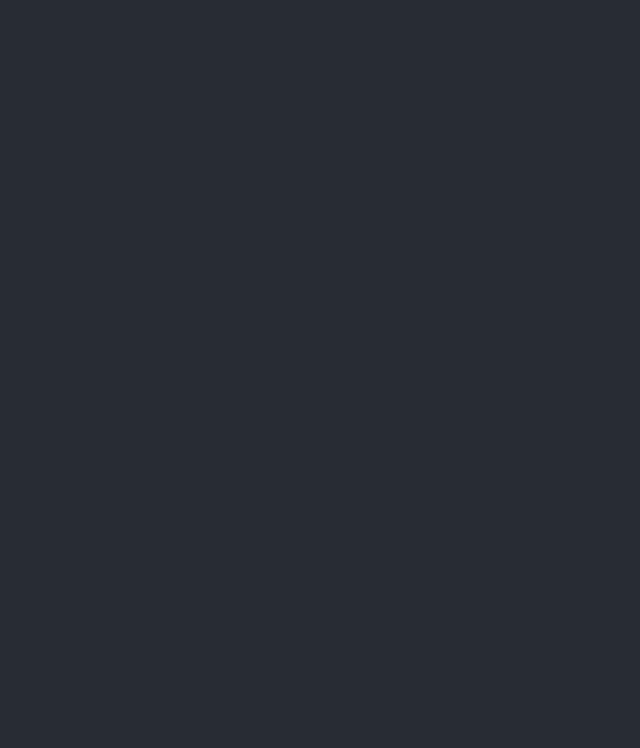
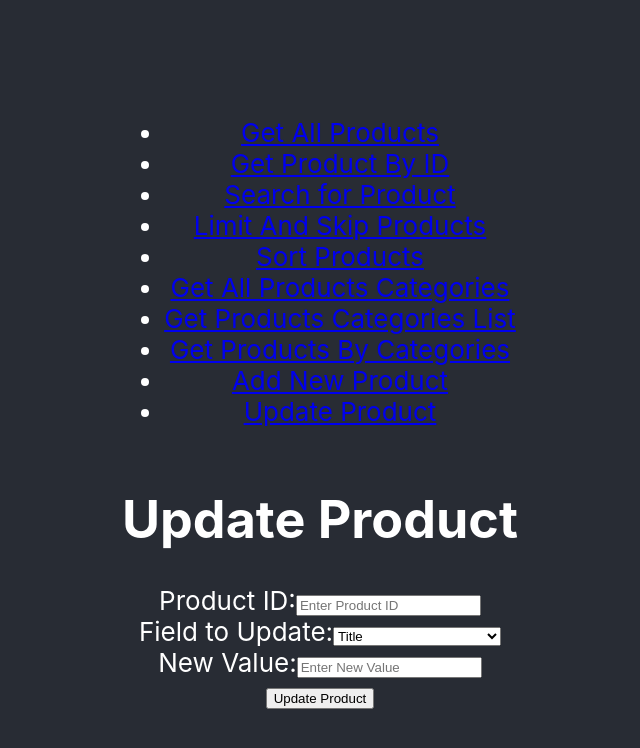
Before and after one commit to arees2nobani/productsTask, a React (Create React App) app: page /UpdateProduct in a window 1280 px wide. Before the commit this address had no page. Shown: the top 748 px of the page, without its empty margins (320-960 px from the left). Built offline with nearby package versions, Linux system fonts and the light colour scheme.

Commit message:
Update Product

```diff
--- a/src/App.js
+++ b/src/App.js
@@ -10,6 +10,7 @@ import GetAllProductsCategories from './components/GetAllProductsCategories'
 import GetProductsCategoriesList from './components/GetProductsCategoriesList'
 import GetProductsByCategories from './components/GetProductsByCategories'
 import AddNewProduct from './components/AddNewProduct'
+import UpdateProduct from './components/UpdateProduct'
 
 function App() {
   return (
@@ -27,8 +28,8 @@ function App() {
               <Route path="GetProductsCategoriesList" element={<GetProductsCategoriesList />} />
               <Route path="GetProductsByCategories" element={<GetProductsByCategories />} />
               <Route path="AddNewProduct" element={<AddNewProduct />} />
-              {/* <Route path="UpdateProduct" element={<UpdateProduct />} />
-              <Route path="DeleteProduct" element={<DeleteProduct />} /> */}
+              <Route path="UpdateProduct" element={<UpdateProduct />} />
+              {/* <Route path="DeleteProduct" element={<DeleteProduct />} /> */}
 
             </Route>
           </Routes>
--- a/src/Layout.js
+++ b/src/Layout.js
@@ -33,9 +33,10 @@ const Layout = () => {
           <li>
             <Link to="/AddNewProduct"> Add New Product </Link>
           </li>
-          {/* <li>
+           <li>
             <Link to="/UpdateProduct"> Update Product </Link>
           </li>
+          {/*
           <li>
             <Link to="/DeleteProduct"> Delete Product </Link>
           </li> */}
--- /dev/null
+++ b/src/components/UpdateProduct.js
@@ -0,0 +1,102 @@
+import React, { useState } from 'react';
+
+function UpdateProduct() {
+  const [productId, setProductId] = useState('');
+  const [fieldToUpdate, setFieldToUpdate] = useState('title');
+  const [newValue, setNewValue] = useState('');
+  const [response, setResponse] = useState(null);
+  const [error, setError] = useState(null);
+
+  const handleUpdateProduct = (e) => {
+    e.preventDefault();
+
+    if (!productId || !newValue) {
+      setError('Enter both product ID and new value to update.');
+      return;
+    }
+
+    fetch(`https://dummyjson.com/products/${productId}`, {
+      method: 'PUT',
+      headers: { 'Content-Type': 'application/json' },
+      body: JSON.stringify({
+        [fieldToUpdate]: newValue
+      })
+    })
+      .then(res => res.json())
+      .then(data => {
+        console.log(data);
+        setResponse(data);
+        setError(null);
+      })
+      .catch(err => {
+        console.error(err);
+        setError('Failed to update product.');
+      });
+  };
+
+  return (
+    <div>
+      <h1>Update Product</h1>
+      <form onSubmit={handleUpdateProduct}>
+        <div>
+          <label>Product ID:</label>
+          <input
+            type="text"
+            value={productId}
+            onChange={(e) => setProductId(e.target.value)}
+            placeholder="Enter Product ID"
+            required
+          />
+        </div>
+        <div>
+          <label>Field to Update:</label>
+          <select
+            value={fieldToUpdate}
+            onChange={(e) => setFieldToUpdate(e.target.value)}
+          >
+            <option value="title">Title</option>
+            <option value="description">Description</option>
+            <option value="price">Price</option>
+            <option value="stock">Stock</option>
+            <option value="brand">Brand</option>
+
+            <option value="discountPercentage">Discount Percentage</option>
+            <option value="rating">Rating</option>
+            <option value="sku">sku</option>
+            <option value="weight">Weight</option>
+            <option value="width">Width</option>
+            <option value="height">Height</option>
+            <option value="warrantyInformation">Warranty Information</option>
+            <option value="shippingInformation">Shipping Information</option>
+            <option value="availabilityStatus">Availability Status</option>
+            <option value="returnPolicy">ReturnPolicy</option>
+            <option value="minimumOrderQuantity">Minimum Order Quantity</option>
+            <option value="thumbnail">Thumbnail</option>
+            <option value="images">Image</option>
+
+          </select>
+        </div>
+        <div>
+          <label>New Value:</label>
+          <input
+            type="text"
+            value={newValue}
+            onChange={(e) => setNewValue(e.target.value)}
+            placeholder="Enter New Value"
+            required
+          />
+        </div>
+        <button type="submit">Update Product</button>
+      </form>
+      {response && (
+        <div>
+          <h2>Product Updated Successfully!</h2>
+          <pre>{JSON.stringify(response, null, 2)}</pre>
+        </div>
+      )}
+      {error && <p>Error: {error}</p>}
+    </div>
+  );
+}
+
+export default UpdateProduct;
```
